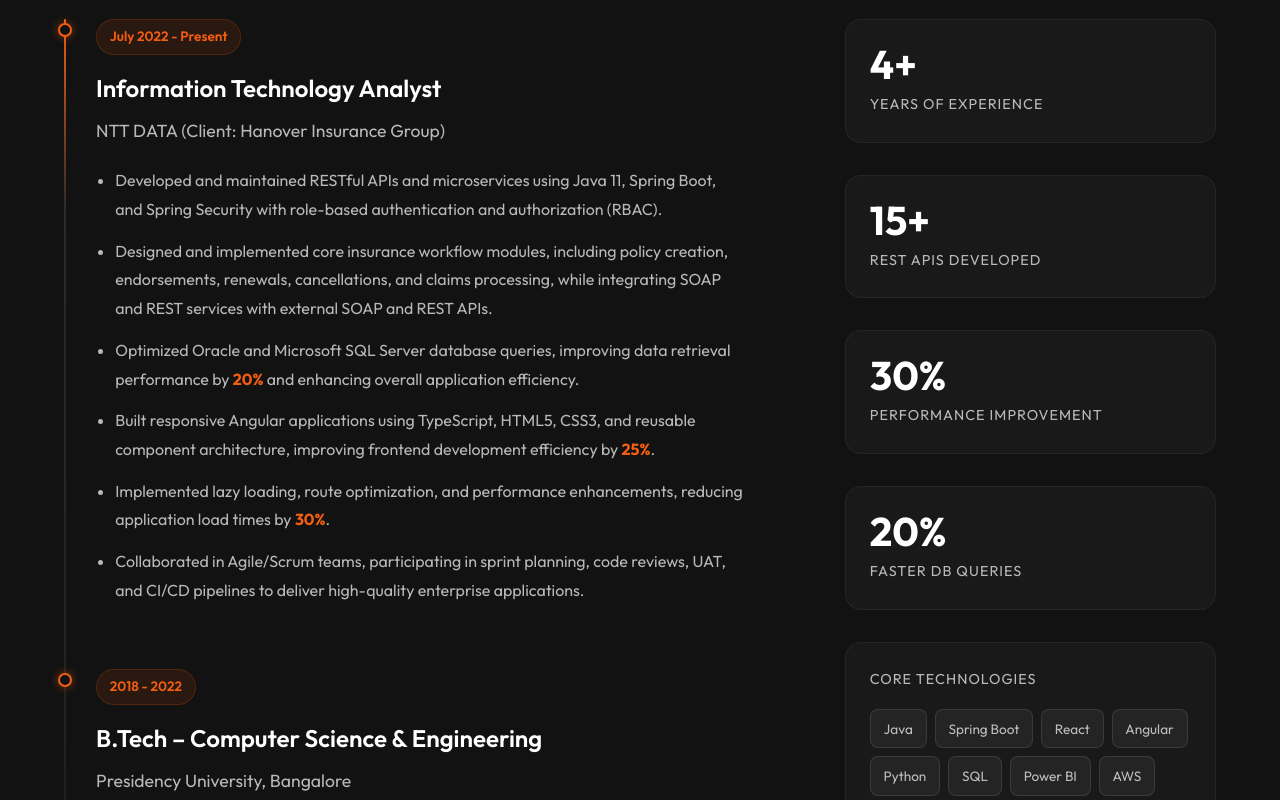
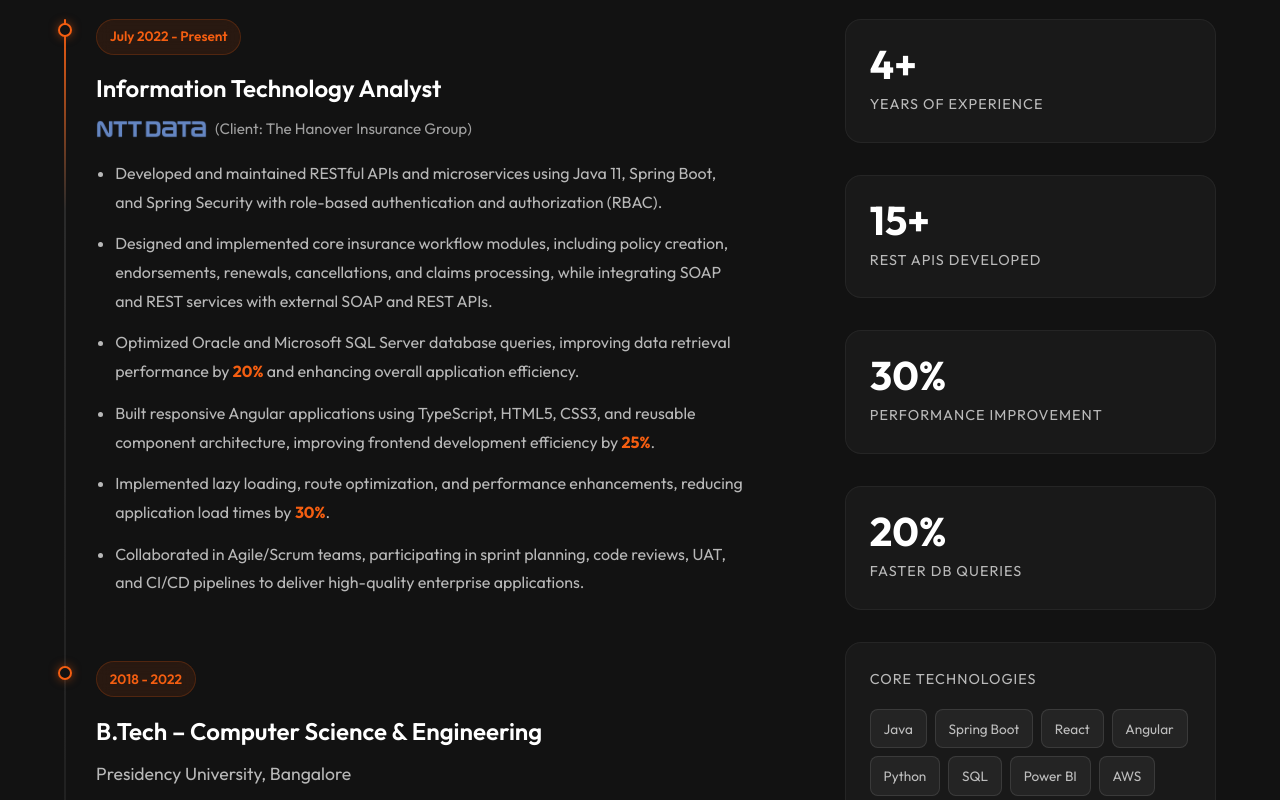
Before and after one commit to architect4182/chaithanya-portfolio, a Next.js app: page / in a window 1280 px wide. Shown: the part 2100-2900 px from the top of the page. Built offline with nearby package versions, Linux system fonts and the light colour scheme.

Commit message:
feat: implement interactive homepage with motion animations and add NTT Data asset

```diff
--- a/src/app/page.tsx
+++ b/src/app/page.tsx
@@ -293,7 +293,9 @@ export default function Home() {
               {[
                 {
                   role: "Information Technology Analyst",
-                  company: "NTT DATA (Client: Hanover Insurance Group)",
+                  company: "NTT DATA",
+                  client: "(Client: The Hanover Insurance Group)",
+                  logo: "/ntt-data.png",
                   year: "July 2022 - Present",
                   desc: [
                     <>Developed and maintained RESTful APIs and microservices using Java 11, Spring Boot, and Spring Security with role-based authentication and authorization (RBAC).</>,
@@ -328,7 +330,26 @@ export default function Home() {
                   <div className="exp-header">
                     <h3>{exp.role}</h3>
                   </div>
-                  <p className="exp-company">{exp.company}</p>
+                  <p className="exp-company" style={{ display: "flex", alignItems: "center", gap: "0.5rem", marginBottom: "1rem", flexWrap: "wrap" }}>
+                    {exp.logo ? (
+                      <>
+                        <img
+                          src={exp.logo}
+                          alt={exp.company}
+                          style={{ height: "18px", width: "auto", objectFit: "contain" }}
+                          onError={(e) => {
+                            e.currentTarget.style.display = 'none';
+                            const fallback = e.currentTarget.nextElementSibling as HTMLElement;
+                            if (fallback) fallback.style.display = 'inline';
+                          }}
+                        />
+                        <span style={{ display: 'none' }}>{exp.company}</span>
+                      </>
+                    ) : (
+                      <span>{exp.company}</span>
+                    )}
+                    {exp.client && <span style={{ color: "rgba(255, 255, 255, 0.6)", fontSize: "0.95rem" }}>{exp.client}</span>}
+                  </p>
                   <div className="exp-desc">
                     <ul>
                       {exp.desc.map((item, idx) => (
```
Also changed, not shown: public/ntt-data.png (added). Lines whose indentation alone changed are shown as unchanged.
